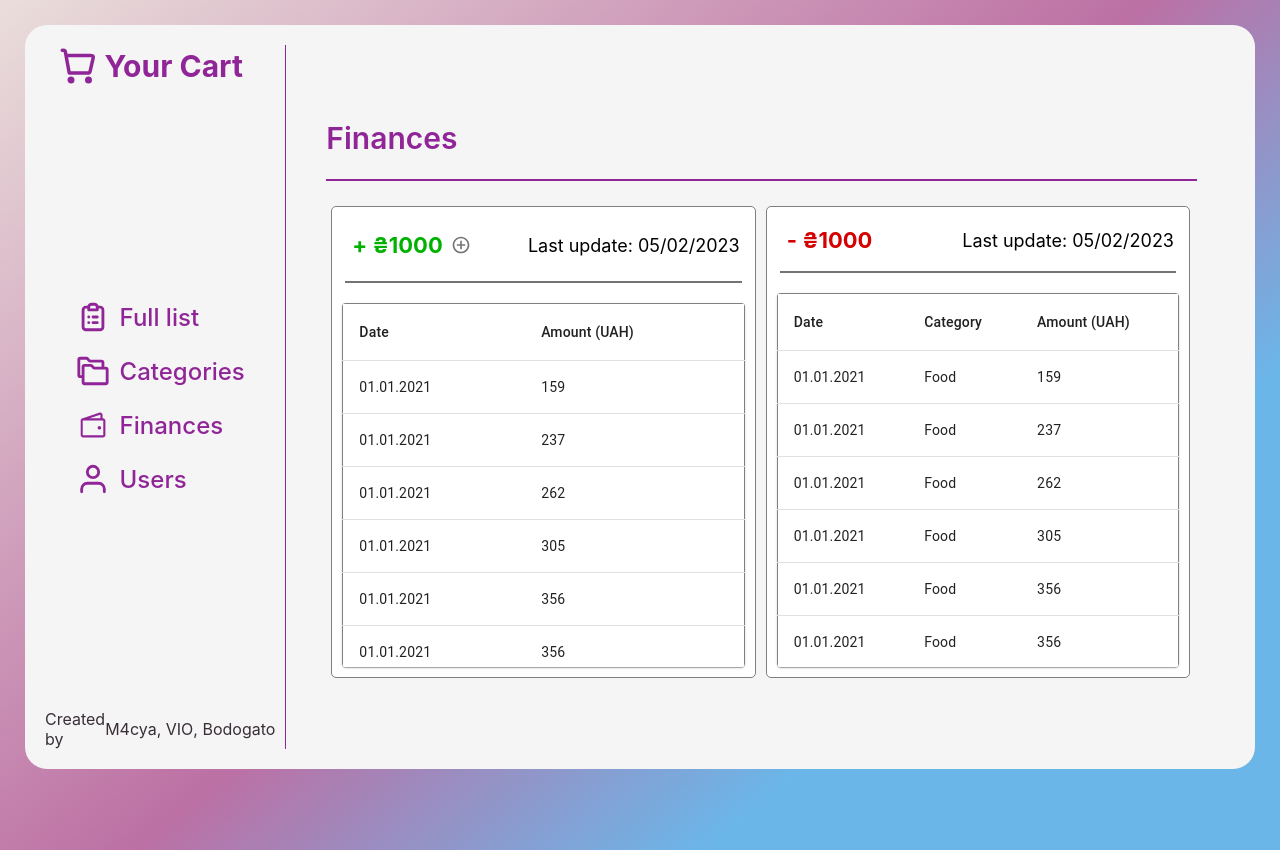
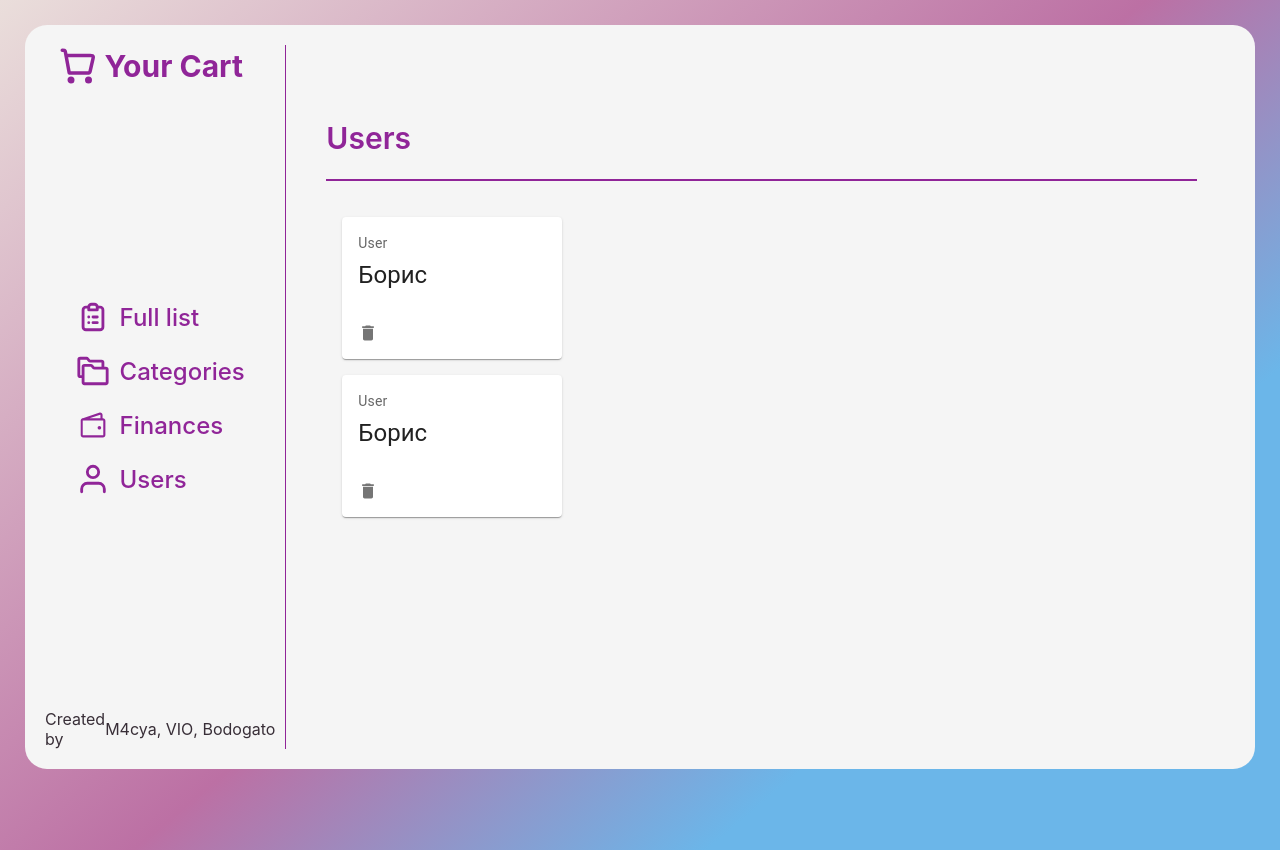
Before and after one commit to m4cy43/NodeJs-Labs, a React (Create React App) app in the folder lab345/frontend/: page / in a window 1280 px wide. Built offline with nearby package versions, Linux system fonts and the light colour scheme.

Commit message:
fe - users

```diff
--- a/lab345/frontend/src/components/Content.jsx
+++ b/lab345/frontend/src/components/Content.jsx
@@ -2,6 +2,8 @@ import React from 'react';
 import '../css/Content.css';
 import DataTable from './DataTable';
 import Finances from './Finances';
+import Categories from './Categories';
+import Users from './Users.jsx';
 
 function Content(props) {
     return (
@@ -13,17 +15,17 @@ function Content(props) {
             {/* <DataTable /> */}
 
 
-            <div className='content__nav-title'>Finances</div>
+            {/* <div className='content__nav-title'>Finances</div>
             <hr></hr>
-            <Finances />
+            <Finances /> */}
 
             {/* <div className='content__nav-title'>Categories</div>
             <hr></hr>
-            <Categories />
+            <Categories /> */}
 
             <div className='content__nav-title'>Users</div>
             <hr></hr>
-            <Users /> */}
+            <Users />
 
         </div>
     );
--- /dev/null
+++ b/lab345/frontend/src/components/UserCard.jsx
@@ -0,0 +1,27 @@
+import * as React from 'react';
+import Card from '@mui/material/Card';
+import CardActions from '@mui/material/CardActions';
+import CardContent from '@mui/material/CardContent';
+import IconButton from '@mui/material/IconButton';
+import Typography from '@mui/material/Typography';
+import DeleteIcon from '@mui/icons-material/Delete';
+
+export default function BasicCard() {
+  return (
+    <Card sx={{ width: '220px', margin: 2 }}>
+      <CardContent>
+        <Typography sx={{ fontSize: 14 }} color="text.secondary" gutterBottom>
+          User
+        </Typography>
+        <Typography variant="h5" component="div">
+          <span id='user-name'>Борис</span>
+        </Typography>
+      </CardContent>
+      <CardActions>
+        <IconButton aria-label="delete">
+            <DeleteIcon fontSize='small' />
+        </IconButton>
+      </CardActions>
+    </Card>
+  );
+}
--- /dev/null
+++ b/lab345/frontend/src/components/Users.jsx
@@ -0,0 +1,33 @@
+import { Button } from '@mui/material';
+import React from 'react';
+import UserCard from './UserCard';
+
+// const buttonStyle = {
+//     backgroundColor: '#902598',
+//     color: '#fff',
+//     width: '12%',
+//     height: '50px',
+//     marginBottom: '20px',
+//     fontSize: '15px',
+//     fontWeight: 'bold',
+//     textTransform: 'none',
+//     borderRadius: '5px',
+//     boxShadow: '0px 3px 1px -2px rgba(0,0,0,0.2), 0px 2px 2px 0px rgba(0,0,0,0.14), 0px 1px 5px 0px rgba(0,0,0,0.12)',
+//     '&:hover': {
+//         backgroundColor: '#902598',
+//         boxShadow: '0px 3px 1px -2px rgba(0,0,0,0.2), 0px 2px 2px 0px rgba(0,0,0,0.14), 0px 1px 5px 0px rgba(0,0,0,0.12)',
+//     }
+// };
+
+function Users() {
+  return (
+    <div className='users'>
+        {/* <Button style={buttonStyle}>Add user</Button> */}
+
+        <UserCard />
+        <UserCard />
+    </div>
+  );
+}
+
+export default Users;
--- /dev/null
+++ b/lab345/frontend/src/css/Users.css
@@ -0,0 +1,10 @@
+.users {
+    display: flex;
+    flex-direction: row;
+    flex-wrap: wrap;
+    align-items: center;
+    justify-content: center;
+    width: 100%;
+    height: 100%;
+    background-color: #f5f5f5;
+}
```
Also changed, not shown: lab345/frontend/src/components/Categories.jsx (added).
